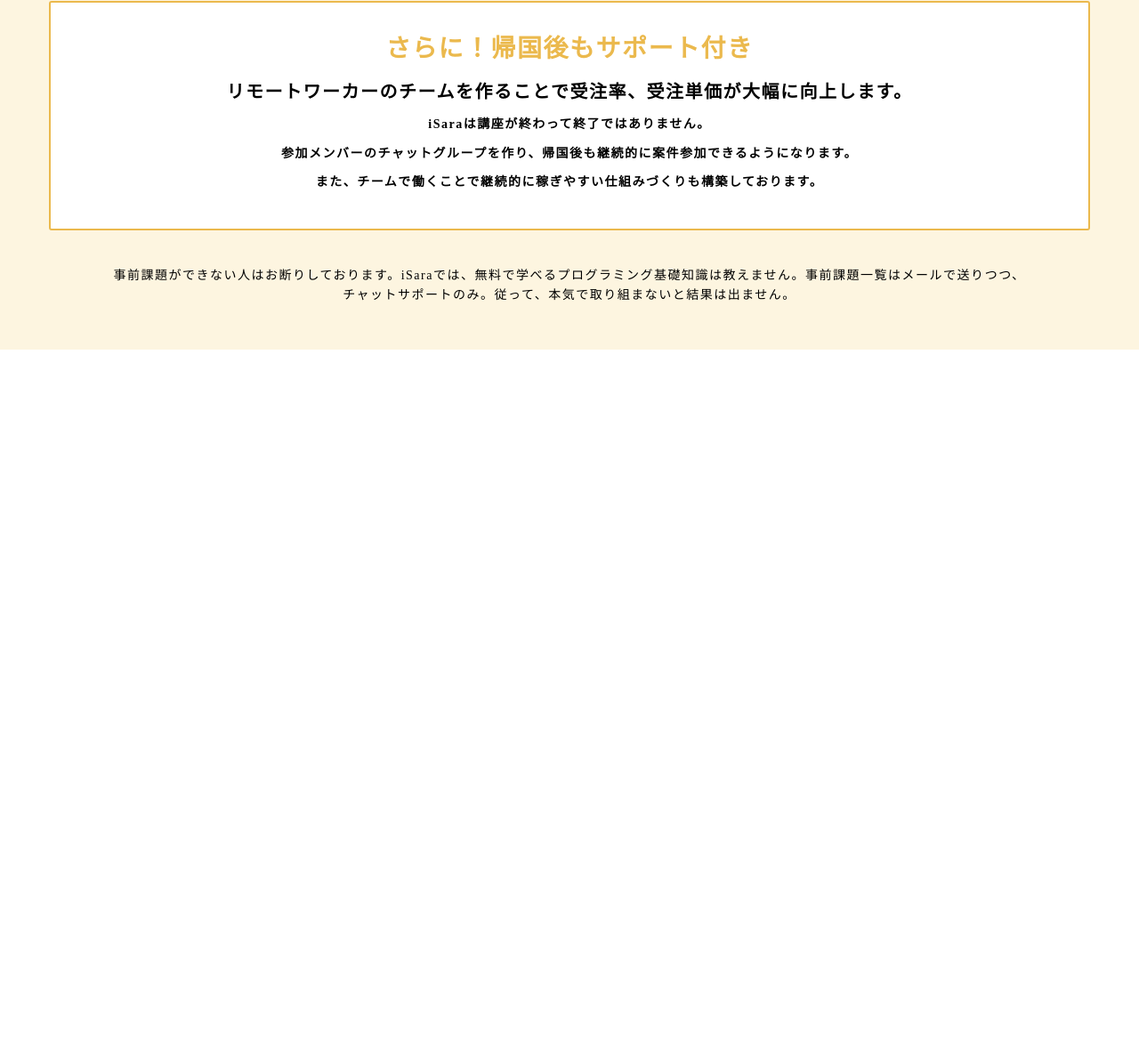
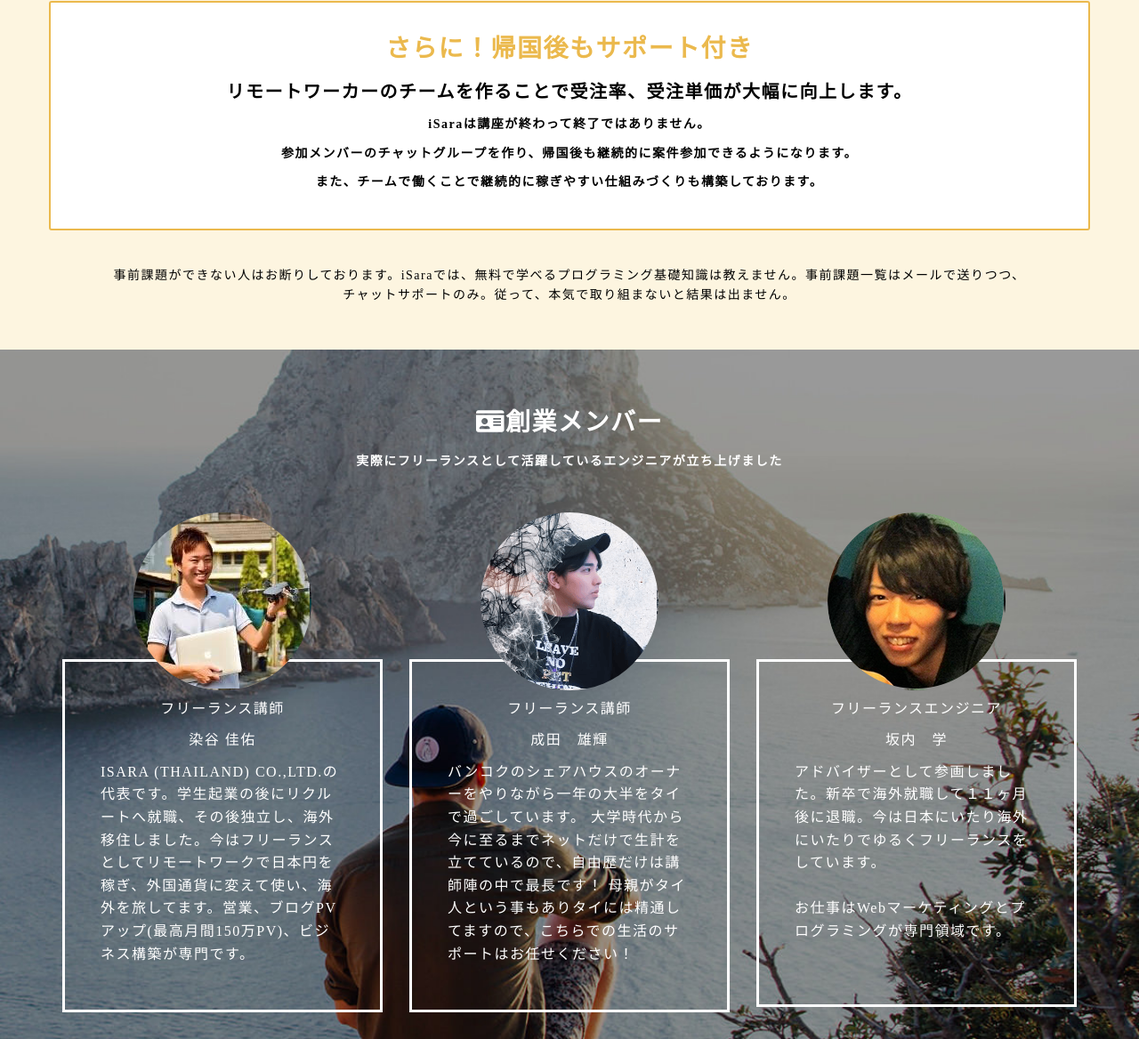
Before and after one commit to YunaSuzuki/iSara, a website: page index.html in a window 1280 px wide. Shown: the part 4168-5336 px from the top of the page at 89% size. Before the commit the page ends 4561 px from the top, so only its background shows below. Drawn offline with Linux system fonts and the light colour scheme.

Commit message:
member(self)

```diff
--- a/index.html
+++ b/index.html
@@ -4,6 +4,7 @@
     <meta http-equiv="X-UA-Compatible" content="IE=edge">
     <meta name="viewport" content="width=device-width, initial-scale=1.0">
     <title>iSara[イサラ]｜バンコクのノマドエンジニア育成講座</title>
+    <link rel="stylesheet" href="https://use.fontawesome.com/releases/v5.12.1/css/all.css">
     <link rel="stylesheet" href="css/style.css">
 </head>
 <body>
@@ -195,6 +196,44 @@
             チャットサポートのみ。従って、本気で取り組まないと結果は出ません。
         </p>
     </div>
+    <div class="member">
+        <p class="text-l"><i class="fas fa-id-card"></i>創業メンバー</p>
+        <p class="text-s bold">実際にフリーランスとして活躍しているエンジニアが立ち上げました</p>
+        <div class="wrap">
+            <div class="box">
+                <div class="member__img member__img--1"></div>
+                <div class="detail">
+                    <p>フリーランス講師</p>
+                    <p>染谷 佳佑</p>
+                    <p class="detail__description">
+                        ISARA (THAILAND) CO.,LTD.の代表です。学生起業の後にリクルートへ就職、その後独立し、海外移住しました。今はフリーランスとしてリモートワークで日本円を稼ぎ、外国通貨に変えて使い、海外を旅してます。営業、ブログPVアップ(最高月間150万PV)、ビジネス構築が専門です。
+                    </p>
+                </div>
+            </div>
+            <div class="box">
+                <div class="member__img member__img--2"></div>
+                <div class="detail">
+                    <p>フリーランス講師</p>
+                    <p>成田　雄輝</p>
+                    <p class="detail__description">
+                        バンコクのシェアハウスのオーナーをやりながら一年の大半をタイで過ごしています。 大学時代から今に至るまでネットだけで生計を立てているので、自由歴だけは講師陣の中で最長です！ 母親がタイ人という事もありタイには精通してますので、こちらでの生活のサポートはお任せください！
+                    </p>
+                </div>
+            </div>
+            <div class="box">
+                <div class="member__img member__img--3"></div>
+                <div class="detail">
+                    <p>フリーランスエンジニア</p>
+                    <p>坂内　学</p>
+                    <p class="detail__description">
+                        アドバイザーとして参画しました。新卒で海外就職して１１ヶ月後に退職。今は日本にいたり海外にいたりでゆるくフリーランスをしています。
+                        <br><br>
+                        お仕事はWebマーケティングとプログラミングが専門領域です。
+                    </p>
+                </div>
+            </div>
+        </div>
+    </div>
     <!-- </main> -->
 </body>
 </html>
--- a/sass/layout/_about.scss
+++ b/sass/layout/_about.scss
@@ -178,6 +178,59 @@
     background-color: #FDF5E0;
     text-align: center;
 
+    .white-bg-container{
+        margin: 40px auto;
+        padding: 30px 0;
+        max-width: 1170px;
+        background-color: #fff;
+        border: #EBB94D 2px solid;
+        border-radius: 3px;
+        text-align: center;
+    }
+}
+
+.member{
+    padding: 60px 0 30px;
+    background-image: url(../img/teacherbg.jpg);
+    background-size: cover;
+    background-position: center;
+    background-repeat: no-repeat;
+    color: #fff;
+    text-align: center;
+
+    &__img{
+        position: relative;
+        bottom: -35px;
+        width: 200px;
+        height: 200px;
+        margin: 0 auto;
+        border-radius: 50%;
+
+        &--1{
+            background-image: url("../img/keisuke_someya.jpg");
+        }
+
+        &--2{
+            background-image: url("../img/yuki.png");
+        }
+
+        &--3{
+            background-image: url("../img/manabu.png");
+        }
+    }
+
+    .detail{
+        min-height: 391px;
+        padding: 40px;
+        border: #fff 3px solid;
+        font-size: 16px;
+
+        &__description{
+            text-align: left;
+        }
+    }
+}
+
 .wrap{
     display: flex;
     justify-content: center;
@@ -209,14 +262,3 @@
     }
 
 }
-
-    .white-bg-container{
-        margin: 40px auto;
-        padding: 30px 0;
-        max-width: 1170px;
-        background-color: #fff;
-        border: #EBB94D 2px solid;
-        border-radius: 3px;
-        text-align: center;
-    }
-}
```
Also changed, not shown: css/style.css, img/teacherbg.jpg (added). Lines whose indentation alone changed are shown as unchanged.
